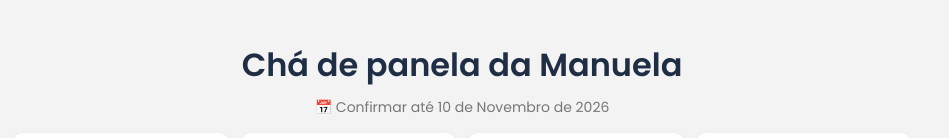
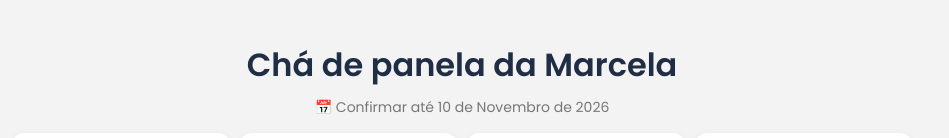
Before and after one commit to jaciraamora/Ro, a plain HTML site: page index.html in a window 1280 px wide. Shown: the top 138 px of the page, without its empty margins (178-1127 px from the left). Drawn offline with nearby package versions, Linux system fonts and the light colour scheme; no server answers.

Commit message:
Add files via upload

```diff
--- a/index.html
+++ b/index.html
@@ -117,7 +117,7 @@ margin-top:18px;
 
 <div class="container">
 
-<h1>Chá de panela da Manuela</h1>
+<h1>Chá de panela da Marcela</h1>
 
 <div class="data">📅 Confirmar até 10 de Novembro de 2026</div>
 
```
